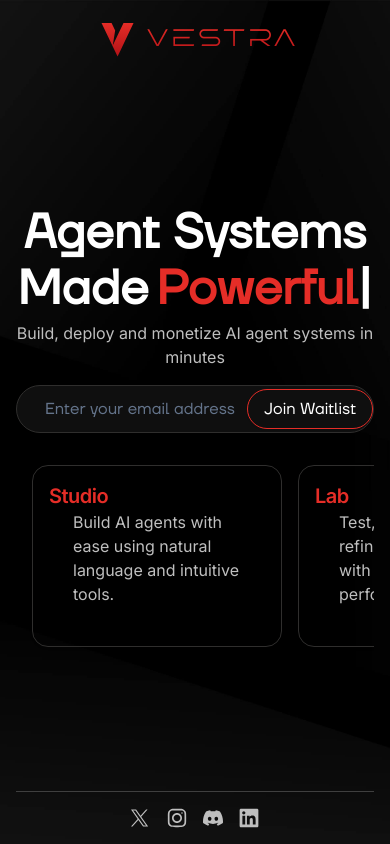
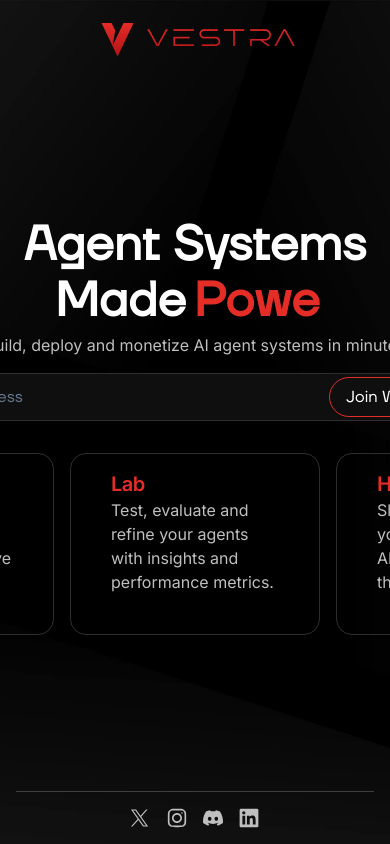
Before and after one commit to Rahul-2202/Vestra-main, a Next.js app in the folder Vestra-main/: page / in a window 390 px wide. Built offline with nearby package versions, Linux system fonts and the light colour scheme.

Commit message:
main change iter#3

```diff
--- a/Vestra-main/app/(home)/components/AnimateText.tsx
+++ b/Vestra-main/app/(home)/components/AnimateText.tsx
@@ -13,7 +13,7 @@
       const animateIn = (index: number) => {
         if (index <= text.length) {
           setDisplayText(text.slice(0, index));
-          textTimeoutId = setTimeout(() => animateIn(index + 1), 250); // Typing speed
+          textTimeoutId = setTimeout(() => animateIn(index + 1), 350); // Typing speed
         } else {
           textTimeoutId = setTimeout(animateOut, 100); // Pause before animating out
         }
@@ -23,7 +23,7 @@
         const outAnimation = (index: number) => {
           if (index >= 0) {
             setDisplayText(text.slice(0, index));
-            textTimeoutId = setTimeout(() => outAnimation(index - 1), 250); // Deleting speed
+            textTimeoutId = setTimeout(() => outAnimation(index - 1), 350); // Deleting speed
           }
         };
         outAnimation(text.length);
@@ -58,7 +58,7 @@
   const { displayText } = useTextAnimation(currentWord, true);
 
   useEffect(() => {
-    const wordDuration = currentWord.length * 500 + 1000; // Time to animate in, pause, and animate out
+    const wordDuration = currentWord.length * 700 + 1000; // Time to animate in, pause, and animate out
     const timeoutId = setTimeout(() => {
       setCurrentWordIndex((prevIndex) => (prevIndex + 1) % words.length);
     }, wordDuration);
@@ -90,10 +90,10 @@
 
   return (
     <div className="text-[#E52D27]" aria-live="polite" aria-atomic="true">
-      <span className="transition-opacity duration-500 ease-in-out">
-        {displayText}
-      </span>
-      {isCursorVisible && <span className="animate-blink text-white">|</span>}
+      <span className="transition-opacity">{displayText}</span>
+      {isCursorVisible && (
+        <span className="animate-blink !font-thin text-white">|</span>
+      )}
     </div>
   );
 }
--- a/Vestra-main/app/(home)/components/feature-cards.tsx
+++ b/Vestra-main/app/(home)/components/feature-cards.tsx
@@ -3,15 +3,15 @@
 
 export const FeatureCards = () => {
   return (
-    <div className="flex w-full overflow-x-scroll md:overflow-hidden scrollbar-hide py-4 justify-start md:justify-center">
-      <div className="flex space-x-4 px-4 lg:px-0">
+    <div className="flex w-full overflow-x-scroll md:overflow-hidden scrollbar-hide py-4 items-center justify-start md:justify-center">
+      <div className="flex space-x-4 lg:px-0">
         {features.map((feature, index) => (
           <Card
             key={index}
             className="bg-transparent border border-[#2f2e2d] flex-shrink-0 flex-grow-0 lg:w-[300px] w-[250px] p-4 lg:p-6 text-left"
           >
             <CardHeader>
-              <CardTitle className="text-[#E52D27] text-xl font-semibold">
+              <CardTitle className="text-[#E52D27] pl-6 text-xl font-semibold">
                 {feature.title}
               </CardTitle>
             </CardHeader>
--- a/Vestra-main/app/(home)/page.tsx
+++ b/Vestra-main/app/(home)/page.tsx
@@ -32,13 +32,14 @@
   return (
     <div className="min-h-screen text-white flex flex-col justify-between px-4 md:px-6 lg:px-8 max-w-[1312px] mx-auto">
       <Header />
-      <main className="flex-grow flex flex-col items-center justify-center text-center space-y-4 md:space-y-6">
+      <main className="flex-grow flex flex-col items-center justify-center text-center ">
+        <div className="2xl:py-12 flex flex-col md:items-center md:justify-center space-y-4 md:space-y-6 2xl:space-y-12">
           <Hero />
-        <div className="flex w-full max-w-[653px] items-center border border-[#2F2E2D] h-[48px] md:h-14 rounded-[100px] bg-[#0f0f0f] pl-4 ">
+          <div className="flex w-full max-w-[652px] items-center border border-[#2F2E2D] h-[48px] md:h-14 rounded-[100px] bg-[#0f0f0f] pl-4 ">
             <Input
               type="email"
               placeholder="Enter your email address"
-            className="flex-grow border-0 focus-visible:ring-transparent shadow-none font-ttfir text-base md:text-xl"
+              className="flex-grow flex-shrink border-0 focus-visible:ring-transparent shadow-none font-ttfir text-base md:text-xl"
               onChange={handleEmailChange}
               value={email}
               onKeyDown={(e) => e.key === "Enter" && joinWaitlist()}
@@ -52,6 +53,7 @@
             </Button>
           </div>
           <FeatureCards />
+        </div>
       </main>
       <Footer />
     </div>
--- a/Vestra-main/app/globals.css
+++ b/Vestra-main/app/globals.css
@@ -126,6 +126,18 @@
   }
 }
 
+.animate-blink {
+  animation: blink 1.5s step-end infinite; /* Adjusted to match text animation speed */
+}
+/* Custom styles to hide scrollbar */
+.no-scrollbar::-webkit-scrollbar {
+  display: none; /* Hide scrollbar for Chrome, Safari, and Opera */
+}
+.no-scrollbar {
+  -ms-overflow-style: none; /* Hide scrollbar for Internet Explorer and Edge */
+  scrollbar-width: none; /* Hide scrollbar for Firefox */
+}
+
 @keyframes word-opacity {
   0% {
     opacity: 0;
@@ -142,19 +154,6 @@
   }
 }
 
-.animate-blink {
-  animation: blink 1.5s step-end infinite; /* Adjusted to match text animation speed */
+.transition-char-opacity {
+  animation: word-opacity 2.5s ease-in-out infinite;
 }
-
-.transition-char-opacity {
-  animation: word-opacity 2.5s ease-in-out linear;
-}
-
-/* Custom styles to hide scrollbar */
-.no-scrollbar::-webkit-scrollbar {
-  display: none; /* Hide scrollbar for Chrome, Safari, and Opera */
-}
-.no-scrollbar {
-  -ms-overflow-style: none; /* Hide scrollbar for Internet Explorer and Edge */
-  scrollbar-width: none; /* Hide scrollbar for Firefox */
-}
```
Lines whose indentation alone changed are shown as unchanged.
